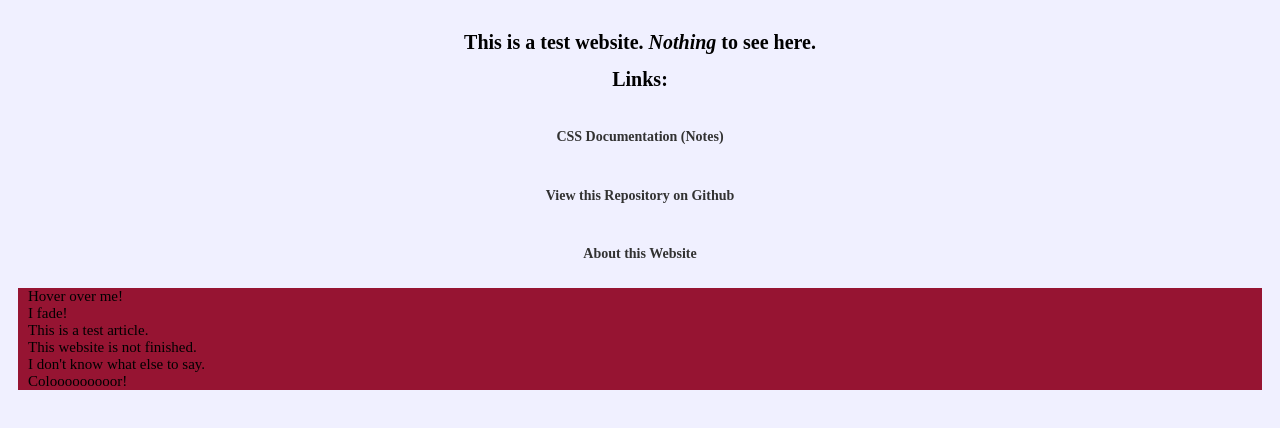
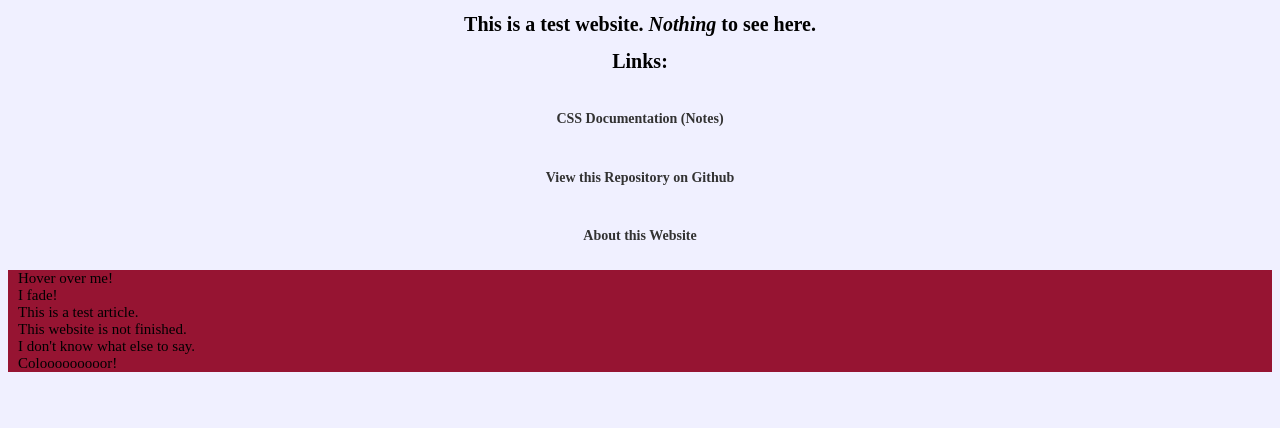
Before and after one commit to LetterSlayer/letterslayer.github.io, a plain HTML site: page index.html in a window 1280 px wide. Drawn offline with Linux system fonts and the light colour scheme.

Commit message:
Experimenting with URL Levels(2).
Possible fix for article hover.

```diff
--- a/css/style.css
+++ b/css/style.css
@@ -1,5 +1,4 @@
 body {
-	padding: 10px 10px 10px 10px;
 	background-color: rgb(240, 240, 255);
 }
 
@@ -25,7 +24,6 @@ a {
 	font-size: 14px;
 	color: rgb(50, 50, 50);
 	text-decoration: none;
-	display: inline-block;
 	transition: color 200ms ease-in-out;
 }
 
```
